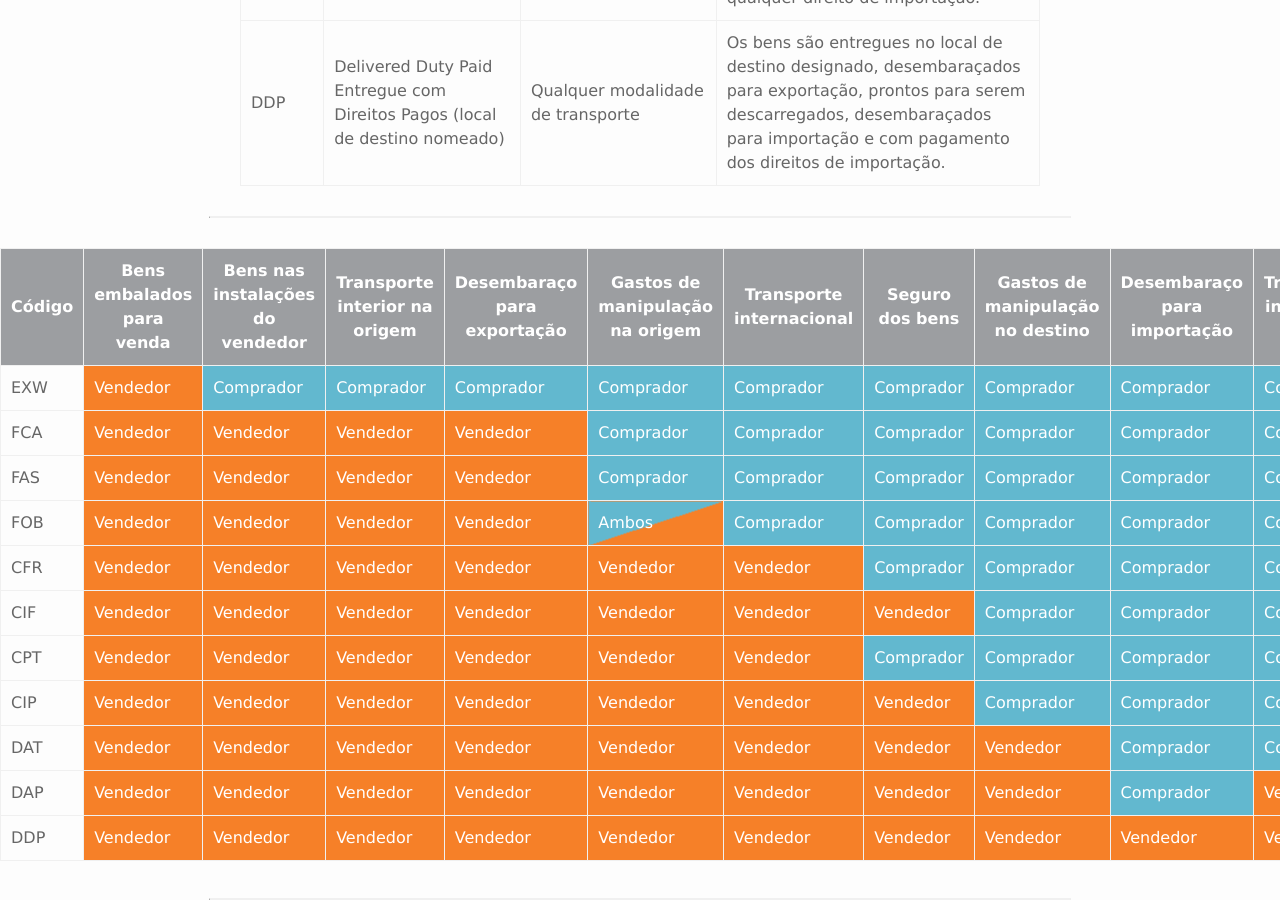
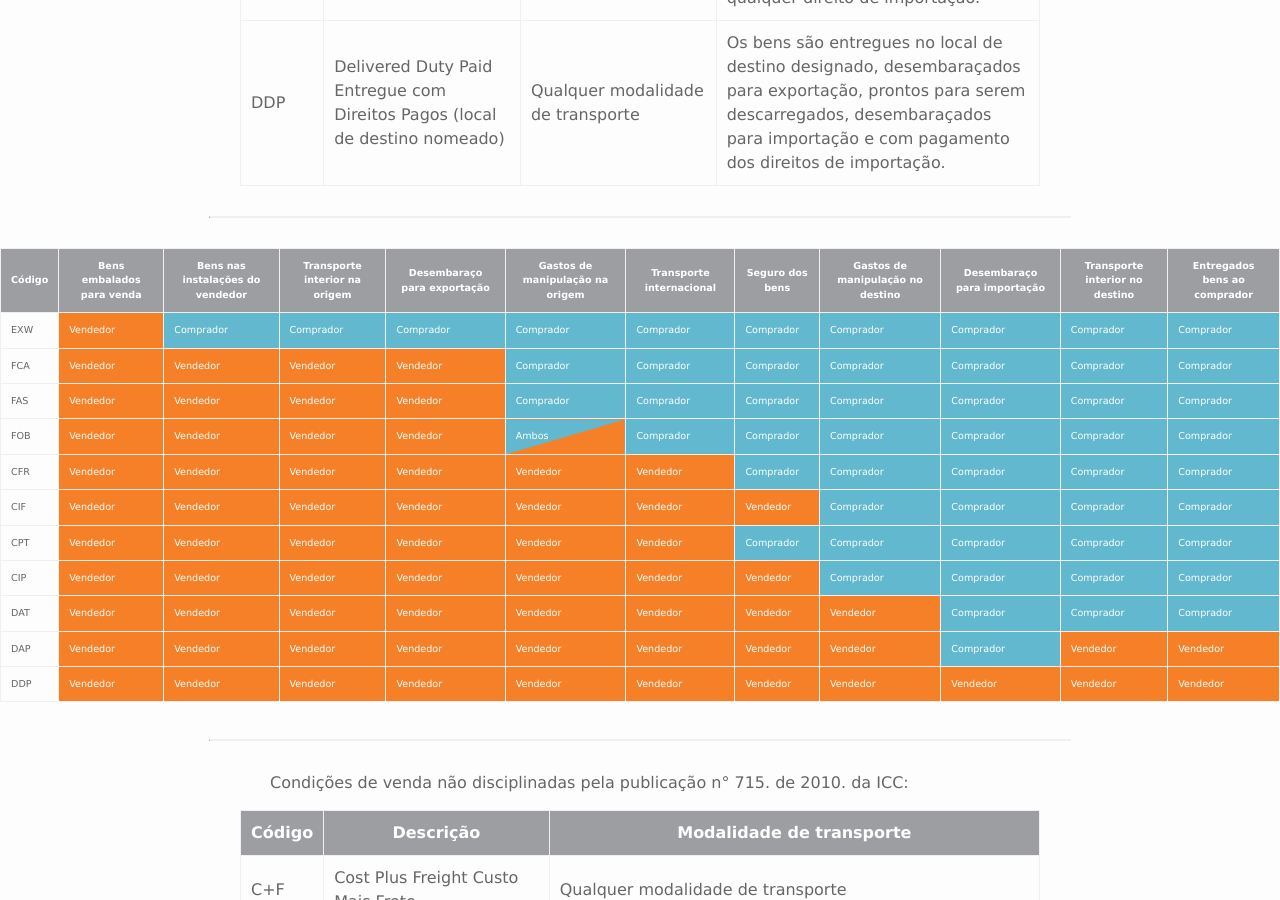
Before and after one commit to WCAComex/wcacomex.github.io, a Jekyll site: the page built from _utilidades/incoterms-2010.markdown, in a window 1280 px wide and 900 px high, scrolled down 1950 px. Built offline with Jekyll 4.4.1, drawn with Linux system fonts in a browser that asks for light colours.

Commit message:
Tamanho da fonte da tabela grande

```diff
--- a/_utilidades/incoterms-2010.markdown
+++ b/_utilidades/incoterms-2010.markdown
@@ -24,7 +24,7 @@ Termos Internacionais de Comércio discriminados pela International Chamber of C
 
 ---
 
-<table id="incoterms-2" class="scrollable">
+<table id="incoterms-2" class="scrollable" style="font-size: .6em;">
 <thead>
 <tr>
     <th>Código</th> <th>Bens embalados para venda</th> <th>Bens nas instalações do vendedor</th> <th>Transporte interior na origem</th> <th>Desembaraço para exportação</th> <th>Gastos de manipulação na origem</th> <th>Transporte internacional</th> <th>Seguro dos bens</th> <th>Gastos de manipulação no destino</th> <th>Desembaraço para importação</th> <th>Transporte interior no destino</th> <th>Entregados bens ao comprador</th>
```
